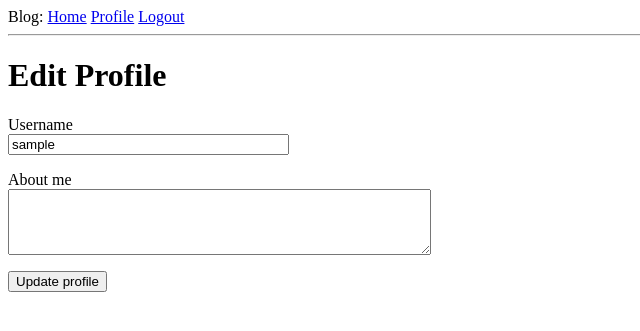
After one commit to ivanbratovic/flask-tutorial, a Flask app: page /edit_profile in a window 1280 px wide. The commit adds this page. Shown: the top 331 px of the page, without its empty margins (0-640 px from the left). Run offline with Flask 3, Linux system fonts and the light colour scheme; the visitor is signed in with stand-in values (Sample User, id 1); data comes from the database, SQL or seed files in the repository.

Commit message:
Chapter 6

```diff
--- a/app/forms.py
+++ b/app/forms.py
@@ -1,5 +1,5 @@
 from flask_wtf import FlaskForm
-from wtforms import StringField, PasswordField, BooleanField, SubmitField
+from wtforms import StringField, PasswordField, BooleanField, SubmitField, TextAreaField
 from wtforms.validators import ValidationError, DataRequired, Email, EqualTo, Length
 import sqlalchemy as sa
 from app import db
@@ -31,3 +31,9 @@ class RegisterForm(FlaskForm):
         user = db.session.scalar(sa.select(User).where(User.email == email.data))
         if user is not None:
             raise ValidationError("Please use a different e-mail address.")
+
+
+class EditProfileForm(FlaskForm):
+    username = StringField("Username", validators=[DataRequired()])
+    about_me = TextAreaField("About me", validators=[Length(max=140)])
+    submit = SubmitField("Update profile")
--- a/app/models.py
+++ b/app/models.py
@@ -5,6 +5,7 @@ import sqlalchemy as sa
 import sqlalchemy.orm as so
 from app import db, login
 from flask_login import UserMixin
+from hashlib import md5
 
 
 class User(UserMixin, db.Model):
@@ -12,14 +13,22 @@ class User(UserMixin, db.Model):
     username: so.Mapped[str] = so.mapped_column(sa.String(64), index=True, unique=True)
     email: so.Mapped[str] = so.mapped_column(sa.String(120), index=True, unique=True)
     password_hash: so.Mapped[Optional[str]] = so.mapped_column(sa.String(256))
-
     posts: so.WriteOnlyMapped["Post"] = so.relationship(back_populates="author")
+    about_me: so.Mapped[Optional[str]] = so.mapped_column(sa.String(140))
+    last_seen: so.Mapped[Optional[datetime]] = so.mapped_column(
+        default=lambda: datetime.now(timezone.utc)
+    )
 
     def set_password(self, password):
         self.password_hash = generate_password_hash(password)
 
     def check_password(self, password):
         return check_password_hash(self.password_hash, password)
+
+    def avatar(self, size):
+        print(self.email.lower())
+        digest = md5(self.email.lower().encode("utf-8")).hexdigest()
+        return f"https://www.gravatar.com/avatar/{digest}?d=identicon&s={size}"
 
     def __repr__(self):
         return f"<User {self.username}>"
--- a/app/routes.py
+++ b/app/routes.py
@@ -2,9 +2,17 @@ from flask import render_template, flash, redirect, url_for, request
 from flask_login import current_user, login_user, logout_user, login_required
 import sqlalchemy as sa
 from app import app, db
-from app.forms import LoginForm, RegisterForm
+from app.forms import LoginForm, RegisterForm, EditProfileForm
 from app.models import User
 from urllib.parse import urlsplit
+from datetime import datetime, timezone
+
+
+@app.before_request
+def before_request():
+    if current_user.is_authenticated:
+        current_user.last_seen = datetime.now(tz=timezone.utc)
+        db.session.commit()
 
 
 @app.route("/")
@@ -57,3 +65,29 @@ def register():
         flash("Thank you for registering! You can now login.")
         return redirect(url_for("login"))
     return render_template("register.html", title="Register", form=form)
+
+
+@app.route("/user/<username>")
+@login_required
+def user(username):
+    user = db.first_or_404(sa.select(User).where(User.username == username))
+    posts = [
+        {"author": user, "body": "Test post #1"},
+        {"author": user, "body": "Test post #2"},
+    ]
+    return render_template("user.html", user=user, posts=posts)
+
+
+@app.route("/edit_profile", methods=["GET", "POST"])
+def edit_profile():
+    form = EditProfileForm()
+    if form.validate_on_submit():
+        current_user.username = form.username.data
+        current_user.about_me = form.about_me.data
+        db.session.commit()
+        flash("User profile updated successfully.")
+        return redirect(url_for("user", username=current_user.username))
+    elif request.method == "GET":
+        form.username.data = current_user.username
+        form.about_me.data = current_user.about_me
+    return render_template("edit_profile.html", title="Edit Profile", form=form)
--- /dev/null
+++ b/app/templates/_post.html
@@ -0,0 +1,6 @@
+<table>
+    <tr valign="top">
+        <td><img src="{{ post.author.avatar(36) }}"></td>
+        <td>{{ post.author.username }} says:<br>{{ post.body }}</td>
+    </tr>
+</table>
--- a/app/templates/base.html
+++ b/app/templates/base.html
@@ -15,6 +15,7 @@
         {% if current_user.is_anonymous %}
         <a href="{{ url_for('login') }}">Login</a>
         {% else %}
+        <a href="{{ url_for('user', username=current_user.username) }}">Profile</a>
         <a href="{{ url_for('logout') }}">Logout</a>
         {% endif %}
 
--- /dev/null
+++ b/app/templates/edit_profile.html
@@ -0,0 +1,23 @@
+{% extends "base.html" %}
+
+{% block content %}
+    <h1>Edit Profile</h1>
+    <form action="" method="post">
+        {{ form.hidden_tag() }}
+        <p>
+            {{ form.username.label }}<br>
+            {{ form.username(size=32) }}<br>
+            {% for error in form.username.errors %}
+            <span style="color: red;">[{{ error }}]</span>
+            {% endfor %}
+        </p>
+        <p>
+            {{ form.about_me.label }}<br>
+            {{ form.about_me(cols=50, rows=4) }}<br>
+            {% for error in form.about_me.errors %}
+            <span style="color: red;">[{{ error }}]</span>
+            {% endfor %}
+        </p>
+        <p>{{ form.submit() }}</p>
+    </form>
+{% endblock %}
```
Also changed, not shown: app/templates/user.html (added, +21 -0 lines), migrations/versions/0585460bd9c7_new_fields_in_user_model.py (added, +34 -0 lines).
